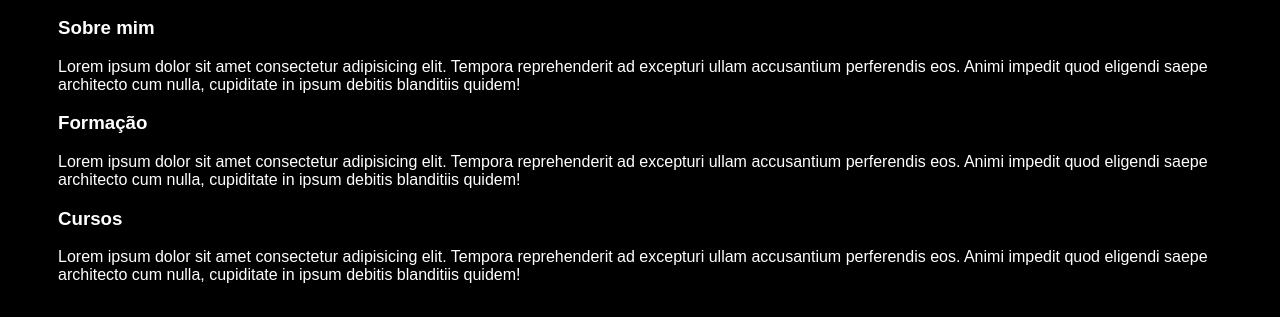
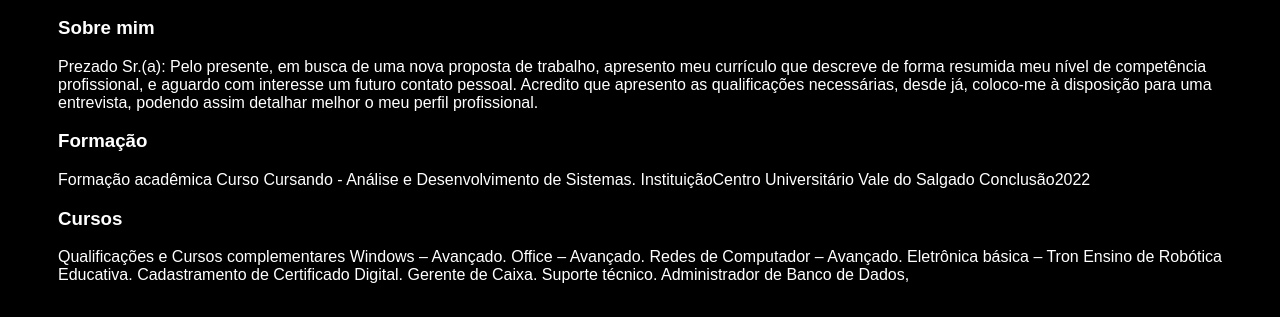
Before and after one commit to DaniBoy555/Meu-curriculo, a plain HTML site: page index.html in a window 1280 px wide. Shown: the part 357-674 px from the top of the page. Drawn offline with Linux system fonts and the light colour scheme.

Commit message:
mudancas simples

```diff
--- a/index.html
+++ b/index.html
@@ -40,30 +40,39 @@
             <section>
                 <h3> Sobre mim </h3>
                 <p>
-                    Lorem ipsum dolor sit amet consectetur adipisicing elit.
-                    Tempora reprehenderit ad excepturi ullam accusantium perferendis eos.
-                    Animi impedit quod eligendi saepe architecto cum nulla,
-                    cupiditate in ipsum debitis blanditiis quidem!
+                    Prezado Sr.(a):
+                    Pelo presente, em busca de uma nova proposta de trabalho, apresento meu
+                    currículo que descreve de forma resumida meu nível de competência
+                    profissional, e aguardo com interesse um futuro contato pessoal. Acredito que
+                    apresento as qualificações necessárias, desde já, coloco-me à disposição para
+                    uma entrevista, podendo assim detalhar melhor o meu perfil profissional.
                 </p>
             </section>
 
             <section>
                 <h3> Formação </h3>
                 <p>
-                    Lorem ipsum dolor sit amet consectetur adipisicing elit.
-                    Tempora reprehenderit ad excepturi ullam accusantium perferendis eos.
-                    Animi impedit quod eligendi saepe architecto cum nulla,
-                    cupiditate in ipsum debitis blanditiis quidem!
+                    Formação acadêmica
+                    Curso
+                    Cursando - Análise e Desenvolvimento de Sistemas.
+                    InstituiçãoCentro Universitário Vale do Salgado
+                    Conclusão2022
+
                 </p>
             </section>
 
             <section>
                 <h3> Cursos </h3>
                 <p>
-                    Lorem ipsum dolor sit amet consectetur adipisicing elit.
-                    Tempora reprehenderit ad excepturi ullam accusantium perferendis eos.
-                    Animi impedit quod eligendi saepe architecto cum nulla,
-                    cupiditate in ipsum debitis blanditiis quidem!
+                    Qualificações e Cursos complementares
+                    Windows – Avançado.
+                    Office – Avançado.
+                    Redes de Computador – Avançado.
+                    Eletrônica básica – Tron Ensino de Robótica Educativa.
+                    Cadastramento de Certificado Digital.
+                    Gerente de Caixa.
+                    Suporte técnico.
+                    Administrador de Banco de Dados,
                 </p>
             </section>
 
```
